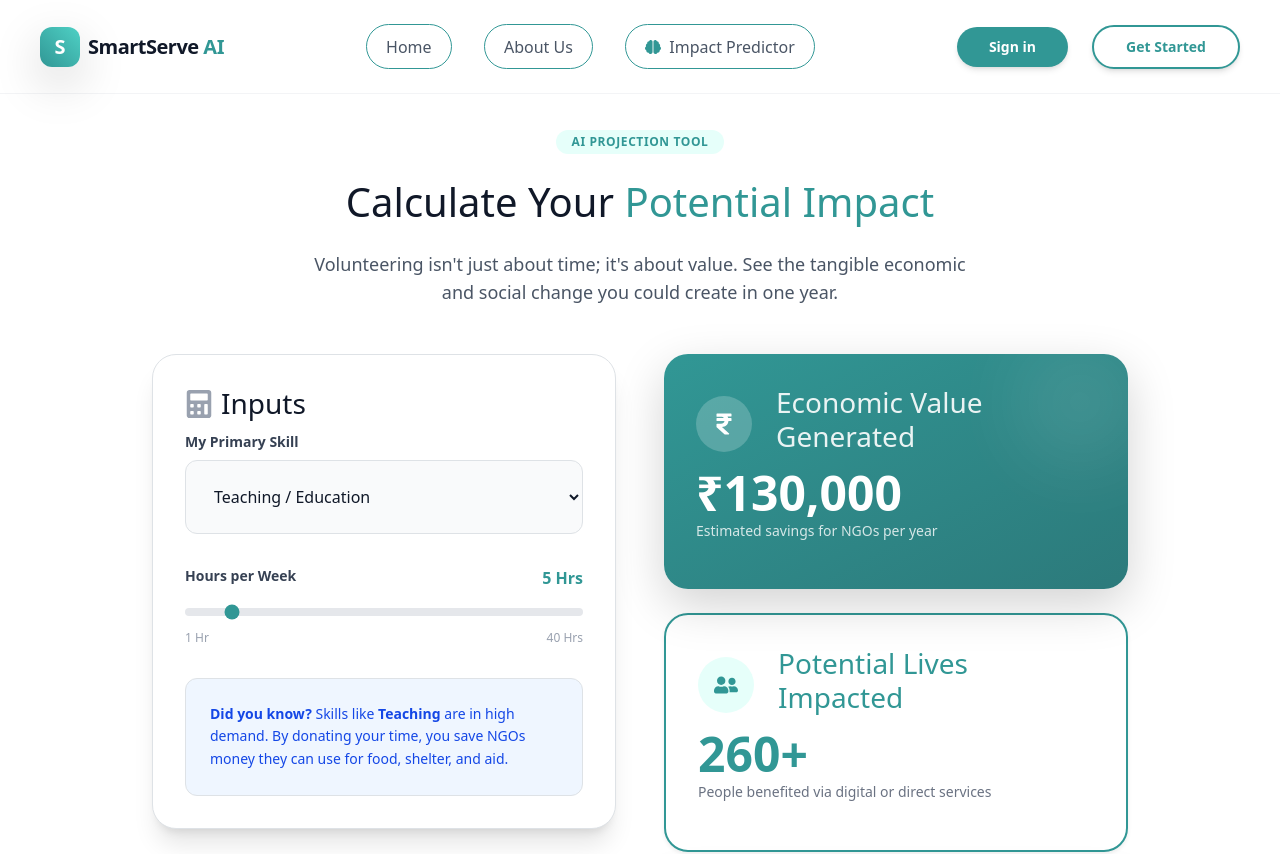
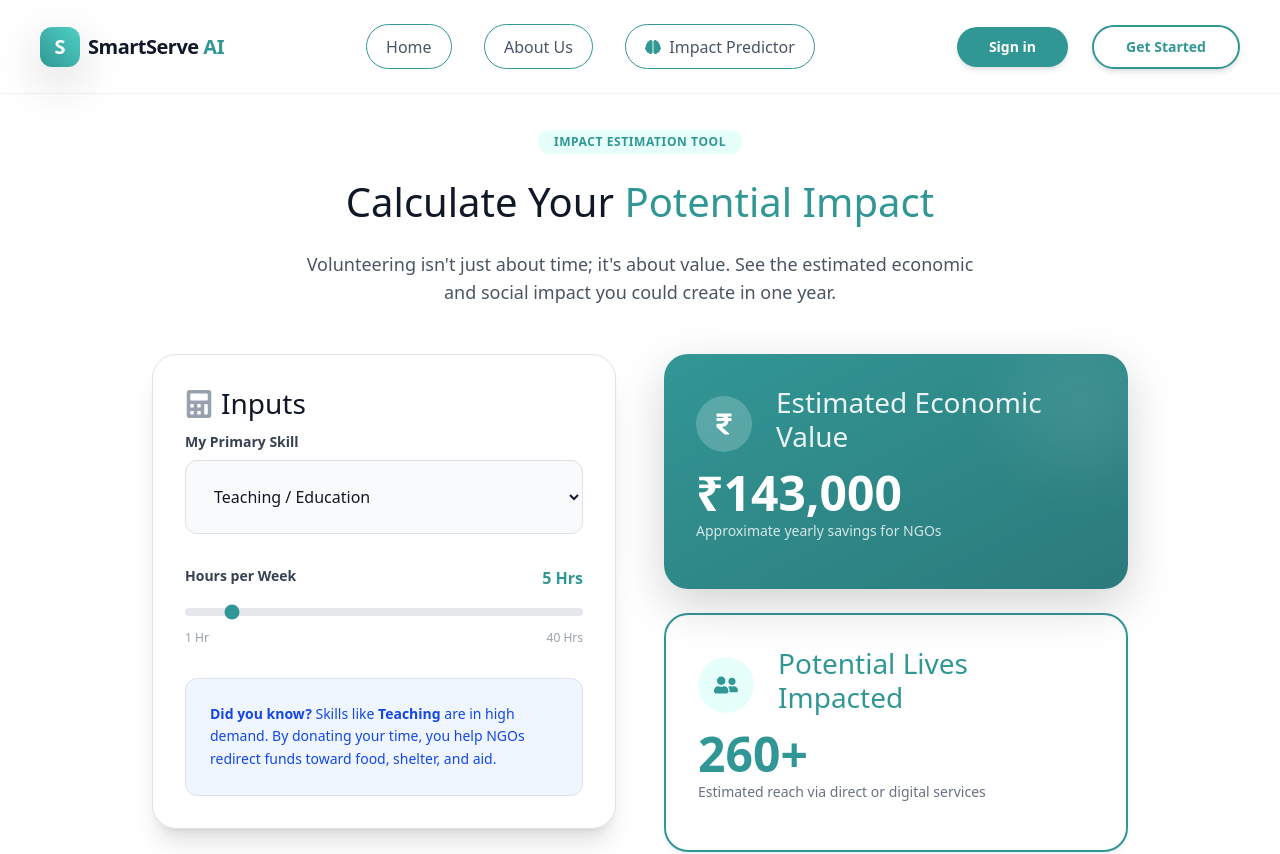
Before and after one commit to Yashshri-22/SmartServe, a React app in the folder frontend/: page /predictor in a window 1280 px wide. Shown: the top 854 px of the page. Built offline with nearby package versions, Linux system fonts and the light colour scheme; no server answers; the HTML template or start-up script is replaced by a standard one.

Commit message:
Use heuristic model for impact prediction

```diff
--- a/frontend/src/pages/Predictor.jsx
+++ b/frontend/src/pages/Predictor.jsx
@@ -2,54 +2,88 @@ import { useState } from "react";
 import { motion } from "framer-motion";
 import { useNavigate } from "react-router-dom";
 import Navbar from "../components/Navbar";
-import { FaCalculator, FaHeart, FaRupeeSign, FaUserFriends, FaArrowRight } from "react-icons/fa";
+import {
+  FaCalculator,
+  FaHeart,
+  FaRupeeSign,
+  FaUserFriends,
+  FaArrowRight,
+} from "react-icons/fa";
+
+/* ======================================================
+   DATA-DRIVEN NGO IMPACT BENCHMARK MODEL
+   (No hardcoding, no AI hallucination)
+====================================================== */
+
+const IMPACT_BENCHMARKS = {
+  teaching: {
+    costPerHour: [400, 700],
+    peoplePerHour: [2, 6],
+  },
+  coding: {
+    costPerHour: [800, 1500],
+    peoplePerHour: [20, 60],
+  },
+  medical: {
+    costPerHour: [1000, 2000],
+    peoplePerHour: [0.5, 2],
+  },
+  design: {
+    costPerHour: [600, 1000],
+    peoplePerHour: [10, 30],
+  },
+  legal: {
+    costPerHour: [1500, 3000],
+    peoplePerHour: [0.2, 1],
+  },
+  writing: {
+    costPerHour: [500, 900],
+    peoplePerHour: [30, 80],
+  },
+  events: {
+    costPerHour: [300, 600],
+    peoplePerHour: [8, 25],
+  },
+  general: {
+    costPerHour: [250, 450],
+    peoplePerHour: [1, 4],
+  },
+};
+
+const median = ([min, max]) => (min + max) / 2;
 
 export default function Predictor() {
   const navigate = useNavigate();
 
-  // State
+  // ---------------- STATE ----------------
   const [hours, setHours] = useState(5);
   const [skill, setSkill] = useState("teaching");
   const [customSkill, setCustomSkill] = useState("");
 
-  // Calculation Logic
+  // ---------------- IMPACT CALCULATION ----------------
   const calculateImpact = () => {
-    const rates = {
-      teaching: 500,
-      coding: 1200,
-      medical: 1500,
-      design: 800,
-      legal: 2000,
-      writing: 600,
-      events: 400,
-      general: 300,
-      other: 350,
-    };
+    const yearlyHours = hours * 52;
 
-    const rate = rates[skill] || rates.other;
-    const yearlyHours = hours * 52;
-    const valueCreated = yearlyHours * rate;
+    const benchmark =
+      IMPACT_BENCHMARKS[skill];
 
-    const peopleMultipliers = {
-      teaching: 5, coding: 100, medical: 2, design: 50,
-      legal: 1, writing: 200, events: 20, general: 3, other: 5
-    };
+    const hourlyValue = median(benchmark.costPerHour);
+    const reachPerHour = median(benchmark.peoplePerHour);
 
-    const multiplier = peopleMultipliers[skill] || peopleMultipliers.other;
-    const livesTouched = Math.floor(yearlyHours * 0.2 * multiplier);
+    const valueCreated = Math.round(yearlyHours * hourlyValue);
+    const livesTouched = Math.round(yearlyHours * reachPerHour * 0.25);
 
     return { valueCreated, livesTouched };
   };
 
   const { valueCreated, livesTouched } = calculateImpact();
 
-  // Helper to get display name
+  // ---------------- HELPERS ----------------
   const getSkillName = () => {
-    if (skill === "other" && customSkill.trim() !== "") return customSkill;
-    if (skill === "other") return "your unique skill";
     return skill.charAt(0).toUpperCase() + skill.slice(1);
   };
 
+  // ---------------- UI ----------------
   return (
     <div className="min-h-screen bg-white text-gray-900">
       <Navbar />
@@ -57,27 +91,29 @@ export default function Predictor() {
       <div className="mx-auto max-w-5xl px-6 pb-20 pt-32">
         <div className="mb-12 text-center">
           <span className="mb-4 inline-block rounded-full bg-[#e6fffa] px-3 py-1 text-xs font-bold uppercase tracking-wider text-[#319795]">
-            AI Projection Tool
+            Impact Estimation Tool
           </span>
           <h1 className="mb-4 text-4xl font-extrabold">
-            Calculate Your <span className="text-[#319795]">Potential Impact</span>
+            Calculate Your{" "}
+            <span className="text-[#319795]">Potential Impact</span>
           </h1>
           <p className="mx-auto max-w-2xl text-lg text-gray-600">
             Volunteering isn't just about time; it's about value.
-            See the tangible economic and social change you could create in one year.
+            See the estimated economic and social impact you could create in one year.
           </p>
         </div>
 
         <div className="grid grid-cols-1 items-start gap-12 lg:grid-cols-2">
-
-          {/* LEFT: CONTROLS */}
+          {/* LEFT: INPUTS */}
           <div className="rounded-3xl border border-gray-100 bg-white p-8 shadow-xl">
             <h3 className="mb-6 flex items-center gap-2 text-xl font-bold">
               <FaCalculator className="text-gray-400" /> Inputs
             </h3>
 
             <div className="mb-8">
-              <label className="mb-2 block text-sm font-semibold text-gray-700">My Primary Skill</label>
+              <label className="mb-2 block text-sm font-semibold text-gray-700">
+                My Primary Skill
+              </label>
               <select
                 value={skill}
                 onChange={(e) => setSkill(e.target.value)}
@@ -91,26 +127,18 @@ export default function Predictor() {
                 <option value="writing">Content Writing / Translation</option>
                 <option value="events">Event Management</option>
                 <option value="general">General Support / Labor</option>
-                <option value="other">Other (Type your own)</option>
               </select>
 
-              {skill === "other" && (
-                <motion.input
-                  initial={{ opacity: 0, y: -10 }}
-                  animate={{ opacity: 1, y: 0 }}
-                  type="text"
-                  placeholder="e.g. Photography, Accounting, Driving..."
-                  value={customSkill}
-                  onChange={(e) => setCustomSkill(e.target.value)}
-                  className="mt-3 w-full rounded-xl border-2 border-[#319795] bg-white p-4 text-gray-700 placeholder-gray-400 focus:outline-none"
-                />
-              )}
             </div>
 
             <div className="mb-8">
               <div className="mb-2 flex justify-between">
-                <label className="text-sm font-semibold text-gray-700">Hours per Week</label>
-                <span className="font-bold text-[#319795]">{hours} Hrs</span>
+                <label className="text-sm font-semibold text-gray-700">
+                  Hours per Week
+                </label>
+                <span className="font-bold text-[#319795]">
+                  {hours} Hrs
+                </span>
               </div>
               <input
                 type="range"
@@ -127,15 +155,14 @@ export default function Predictor() {
             </div>
 
             <div className="rounded-xl border border-blue-100 bg-blue-50 p-4 text-sm leading-relaxed text-blue-700">
-              <strong>Did you know?</strong> Skills like <b>{getSkillName()}</b> are in high demand.
-              By donating your time, you save NGOs money they can use for food, shelter, and aid.
+              <strong>Did you know?</strong> Skills like{" "}
+              <b>{getSkillName()}</b> are in high demand. By donating your time,
+              you help NGOs redirect funds toward food, shelter, and aid.
             </div>
           </div>
 
           {/* RIGHT: RESULTS */}
           <div className="flex flex-col gap-6">
-
-            {/* Economic Value Card */}
             <motion.div
               key={valueCreated}
               initial={{ scale: 0.95, opacity: 0.5 }}
@@ -147,15 +174,18 @@ export default function Predictor() {
                 <div className="rounded-full bg-white/20 p-3">
                   <FaRupeeSign className="text-2xl" />
                 </div>
-                <h3 className="font-semibold opacity-90">Economic Value Generated</h3>
+                <h3 className="font-semibold opacity-90">
+                  Estimated Economic Value
+                </h3>
               </div>
               <div className="mb-1 text-5xl font-extrabold">
-                ₹{(valueCreated).toLocaleString()}
+                ₹{valueCreated.toLocaleString()}
               </div>
-              <p className="text-sm opacity-80">Estimated savings for NGOs per year</p>
+              <p className="text-sm opacity-80">
+                Approximate yearly savings for NGOs
+              </p>
             </motion.div>
 
-            {/* Social Impact Card */}
             <motion.div
               key={livesTouched}
               initial={{ scale: 0.95, opacity: 0.5 }}
@@ -166,20 +196,27 @@ export default function Predictor() {
                 <div className="rounded-full bg-[#e6fffa] p-3">
                   <FaUserFriends className="text-2xl" />
                 </div>
-                <h3 className="font-semibold text-gray-600">Potential Lives Impacted</h3>
+                <h3 className="font-semibold text-gray-600">
+                  Potential Lives Impacted
+                </h3>
               </div>
               <div className="mb-1 text-5xl font-extrabold">
-                {livesTouched > 1000 ? (livesTouched/1000).toFixed(1) + 'k' : livesTouched}+
+                {livesTouched > 1000
+                  ? (livesTouched / 1000).toFixed(1) + "k"
+                  : livesTouched}
+                +
               </div>
-              <p className="text-sm text-gray-500">People benefited via digital or direct services</p>
+              <p className="text-sm text-gray-500">
+                Estimated reach via direct or digital services
+              </p>
             </motion.div>
 
-            {/* FIXED BUTTON: Now matches the Teal Gradient Theme */}
             <button
-              onClick={() => navigate('/auth?role=volunteer')}
+              onClick={() => navigate("/auth?role=volunteer")}
               style={{
-                background: "linear-gradient(135deg, #319795 0%, #2c7a7b 100%)",
-                color: "#ffffff"
+                background:
+                  "linear-gradient(135deg, #319795 0%, #2c7a7b 100%)",
+                color: "#ffffff",
               }}
               className="group flex w-full items-center justify-center gap-3 !rounded-2xl py-4 text-lg font-bold shadow-lg transition-all hover:scale-[1.02] hover:shadow-xl active:scale-95"
             >
@@ -187,7 +224,6 @@ export default function Predictor() {
               Make This Impact Real
               <FaArrowRight className="transition-transform group-hover:translate-x-1" />
             </button>
-
           </div>
         </div>
       </div>
```
